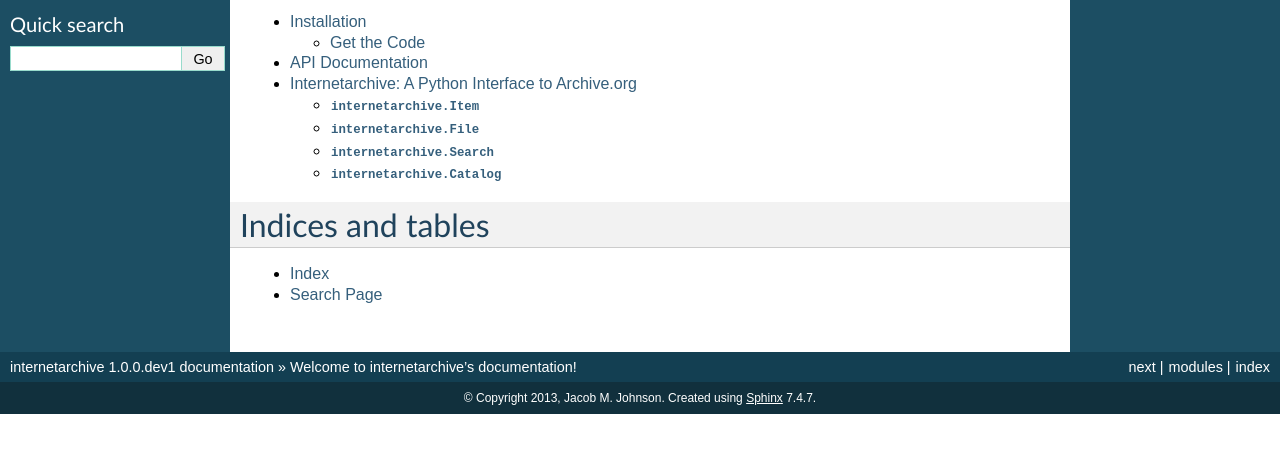
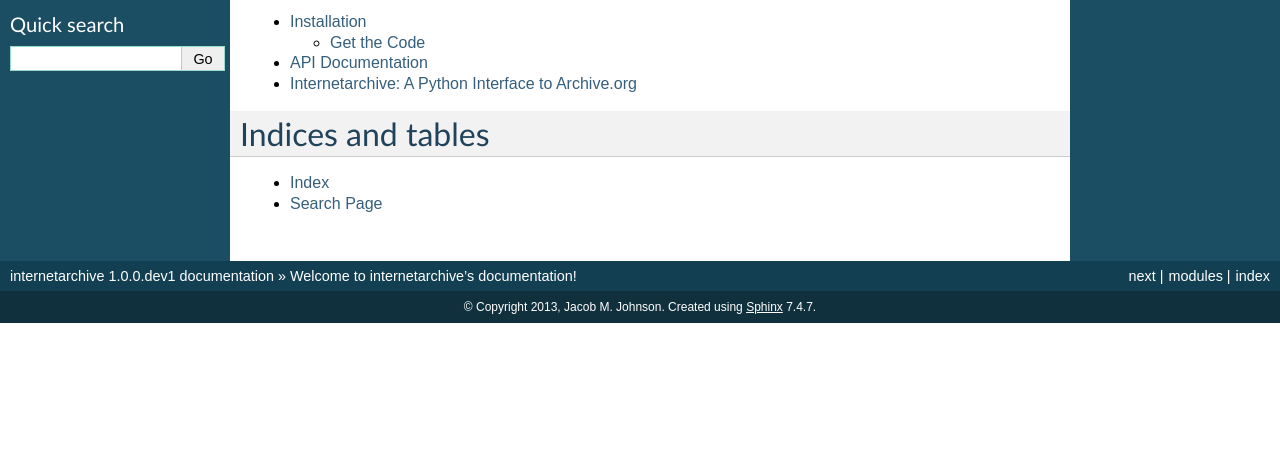
Before and after one commit to jjjake/internetarchive, a Sphinx documentation site: the page built from docs/source/index.rst, in a window 1280 px wide, cut to the strip 233-686 px from the top of the page. Built offline with Sphinx 7.4.7, drawn with Linux system fonts in a browser that asks for light colours.

Commit message:
Remove duplicate documentation of classes, include docs on __init__

```diff
--- a/docs/source/internetarchive.rst
+++ b/docs/source/internetarchive.rst
@@ -6,35 +6,4 @@
 .. automodule:: internetarchive
     :members:
     :show-inheritance:
-
-
-:class:`internetarchive.Item`
-~~~~~~~~~~~~~~~~~~~~~~~~~~~~~
-
-.. autoclass:: Item
-    :members:
-    :show-inheritance:
-
-
-:class:`internetarchive.File`
-~~~~~~~~~~~~~~~~~~~~~~~~~~~~~
-
-.. autoclass:: File
-    :members:
-    :show-inheritance:
-
-
-:class:`internetarchive.Search`
-~~~~~~~~~~~~~~~~~~~~~~~~~~~~~~~
-
-.. autoclass:: Search
-    :members:
-    :show-inheritance:
-
-
-:class:`internetarchive.Catalog`
-~~~~~~~~~~~~~~~~~~~~~~~~~~~~~~~~
-
-.. autoclass:: Catalog
-    :members:
-    :show-inheritance:
+    :special-members:
```
